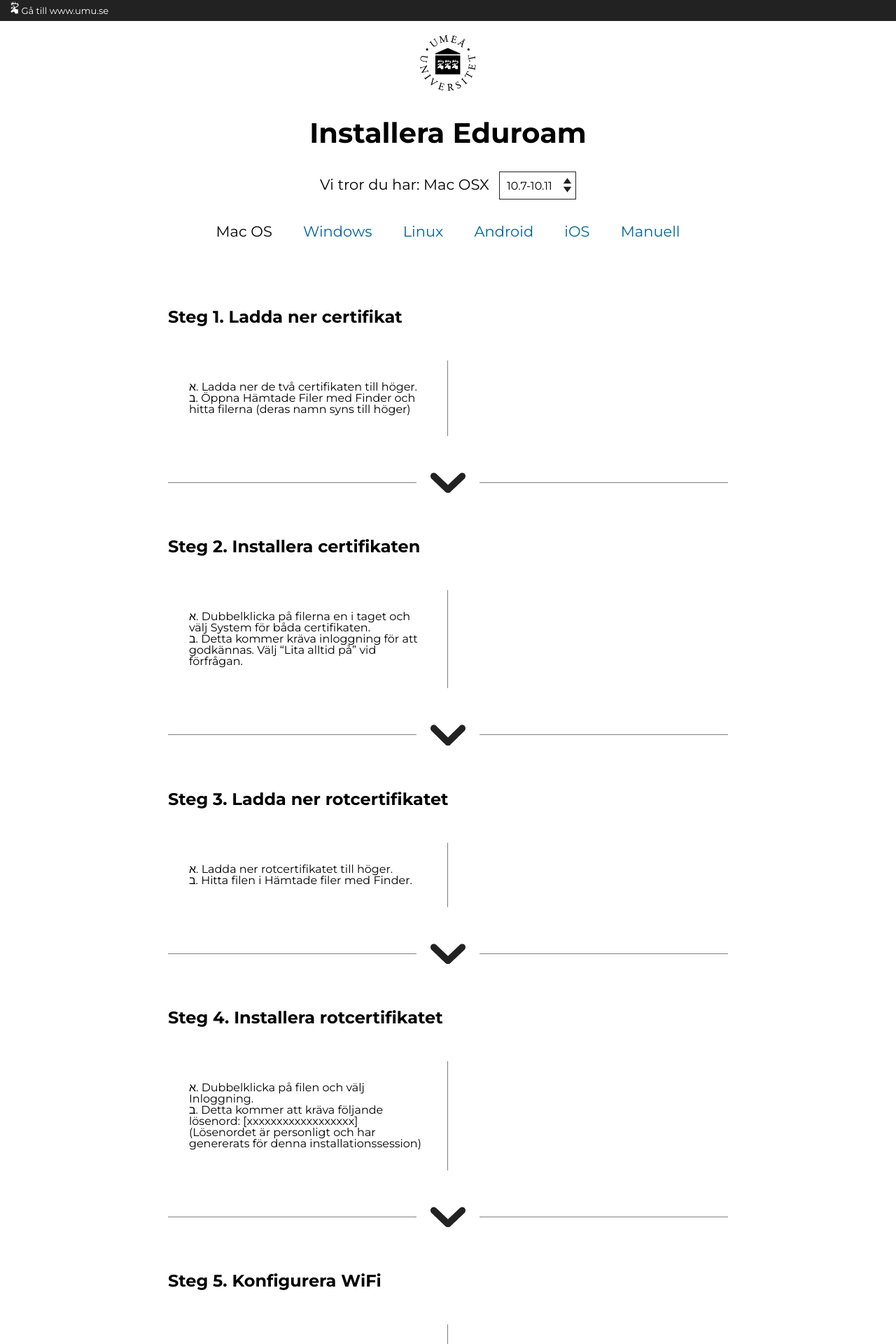
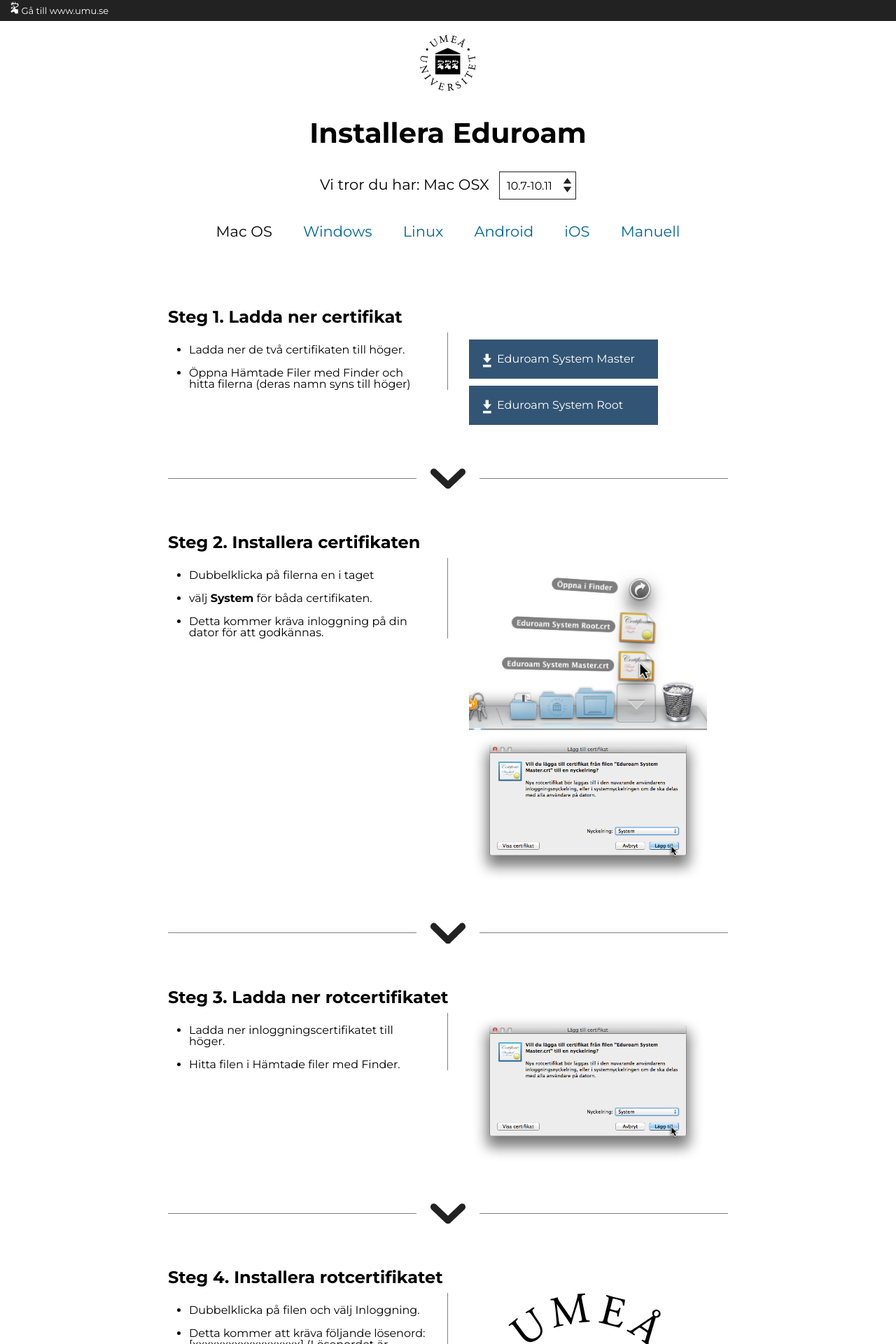
Before and after one commit to f95johansson/eduroam-design, a Jekyll site: the page built from macos.html, in a window 1280 px wide. Shown: the top 1920 px of the page at 70% size. Built offline with Jekyll 4.4.1, drawn with Linux system fonts in a browser that asks for light colours.

Commit message:
Added a few step images

```diff
--- a/_data/steps.yml
+++ b/_data/steps.yml
@@ -3,38 +3,39 @@
         * Ladda ner de två certifikaten till höger.
         * Öppna Hämtade Filer med Finder och hitta filerna
         (deras namn syns till höger)
-  images: header.html
+  html: downloadbuttons.html
 - title: Installera certifikaten
   text: |
-        * Dubbelklicka på filerna en i taget och välj System för båda certifikaten.
-        * Detta kommer kräva inloggning för att godkännas. Välj “Lita alltid på” vid förfrågan.
-  images: downloadbuttons.html
+        * Dubbelklicka på filerna en i taget
+        * välj **System** för båda certifikaten.
+        * Detta kommer kräva inloggning på din dator för att godkännas.
+  images: ["./images/steps/system-open-files.png", "./images/steps/system-dialog.png"]
 - title: Ladda ner rotcertifikatet
   text: |
-        * Ladda ner rotcertifikatet till höger.
+        * Ladda ner inloggningscertifikatet till höger.
         * Hitta filen i Hämtade filer med Finder.
-  images: downloadbuttons.html
+  images: ["./images/steps/system-dialog.png"]
 - title: Installera rotcertifikatet
   text: |
         * Dubbelklicka på filen och välj Inloggning.
         * Detta kommer att kräva följande lösenord: [xxxxxxxxxxxxxxxxxx]
         (Lösenordet är personligt och har genererats för denna installationssession)
-  images:
+  images: ["./images/umu-logo.svg"]
 - title: Konfigurera WiFi
   text: |
         * Konfigurera WiFi genom att gå till nätverksmenyn.
         * Välj eduroam.
-  images:
+  images: ["./images/umu-logo.svg"]
 - title: Konfigurera av eduroam
   text: |
         * Välj EAP-TLS som läge.
         * Välj ditt cas-id som identitet.
         * Fyll inte i ett användarnamn.
         * Välj Anslut och sedan Tillåt alltid vid förfrågan.
-  images:
+  images: ["./images/umu-logo.svg"]
 - title: Kontrollera anslutning
   text: |
         * Kontrollera att du är ansluten genom att öppna en webbläsare och hämta godtycklig hemsida.
         * Kan du ansluta och få fram hemsidan så har installationen och anslutningen fungerat. Grattis!
         * Kan du inte ansluta så dubbelkolla instruktionerna en gång till. Hittas inte felet så rådfråga problemsektionen nedan.
-  images:
+  images: ["./images/umu-logo.svg"]
--- /dev/null
+++ b/_includes/downloadbuttons.html
@@ -0,0 +1,4 @@
+<div class="download-buttons">
+  <a href="./#">Eduroam System Master</a>
+  <a href="./#">Eduroam System Root</a>
+</div>
--- a/css/main.scss
+++ b/css/main.scss
@@ -163,6 +163,28 @@ footer {
   }
 }
 
+.download-buttons {
+
+  a {
+    display: block;
+    background-color: $button-blue;
+    color: $white;
+    width: 21rem;
+    padding: 2rem 2rem 2rem 4rem;
+    margin: 1rem 0;
+    position: relative;
+
+    &:before {
+      content: " ";
+      position: absolute;
+      left: 2rem;
+      width: 2rem;
+      height: 2rem;
+      background-image: url("../images/download-arrow.svg");
+      background-repeat: no-repeat;
+    }
+  }
+}
 
 .steps {
   box-sizing: border-box;
@@ -176,20 +198,25 @@ footer {
   padding: 5rem;
 
   li {
-    list-style: hebrew;
-    list-style-position: inside;
+    list-style: disc;
+    list-style-position: outside;
+    margin-top: 1.7rem;
   }
 }
 
 .steps > h2 {
   margin-top: 5rem;
-  margin-bottom: 5rem;
+  margin-bottom: 1rem;
 }
 
 .step {
   box-sizing: border-box;
   padding-bottom: calc(5rem + 1em);
   border-bottom: gray solid 1px;
+
+  .instructions {
+    vertical-align: top;
+  }
 }
 
 .step:last-child {
@@ -199,7 +226,7 @@ footer {
 .step > div {
   box-sizing: border-box;
   width: 50%;
-  padding: 3rem;
+  padding: 0 3rem;
   display: inline-block;
 }
 
@@ -220,3 +247,7 @@ footer {
   padding-left: 2rem;
   background: $white;
 }
+
+.step-image {
+  width: 100%;
+}
--- a/macos.html
+++ b/macos.html
@@ -12,14 +12,16 @@ pagetitle: Installera Eduroam
 
     <h2 id="steg-{{ forloop.index }}">Steg {{ forloop.index }}. {{ step.title }}</h2>
     <div class="step">
-      <div>
+      <div class="instructions">
         {% capture step-text %}{{ step.text }}{% endcapture %}
         {{ step-text | markdownify }}
-      </div><div>
-        {% if step.image != "" %}
-          <img src="{{ step.image }}">
+      </div><div class="display">
+        {% if step.images == null %}
+          {% include {{ step.html }} %}
         {% else %}
-          {% include {{ step.images }} %}
+          {% for image in step.images %}
+            <img class="step-image" src="{{ image }}">
+          {% endfor %}
         {% endif %}
       </div>
     </div>
```
Also changed, not shown: images/steps/system-dialog.png (added), images/steps/system-open-files.png (added).
